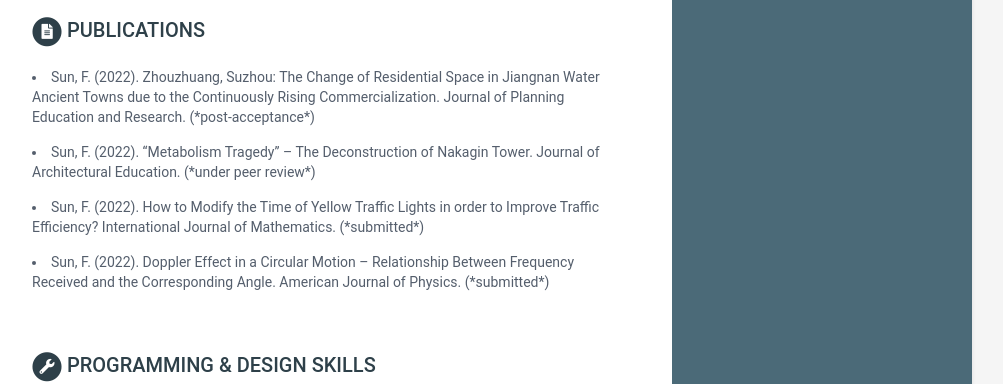
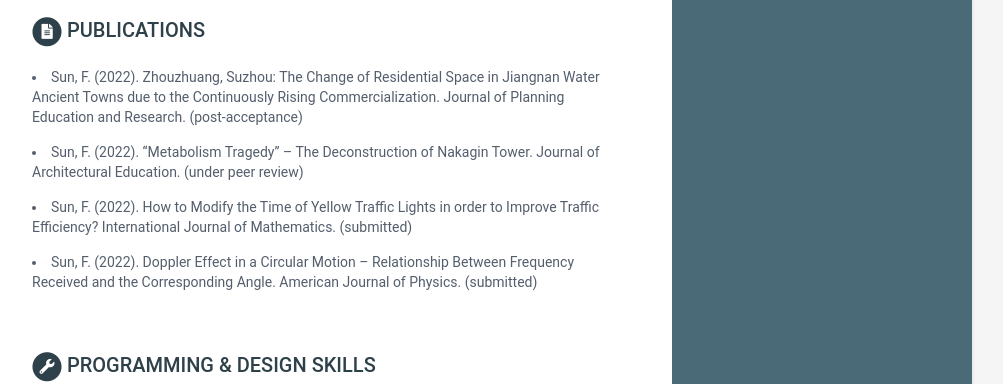
Before and after one commit to FangFrankSun/My_Resume, a Jekyll site: the page built from index.html, in a window 1280 px wide and 900 px high, scrolled down 3436 px. Shown: the part 191-575 px from the top of the window, without its empty margins (168-1171 px from the left). Built offline with Jekyll 4.4.1, drawn with Linux system fonts in a browser that asks for light colours; some of the changed text lies outside the part shown.

```diff
--- a/_data/data.yml
+++ b/_data/data.yml
@@ -87,7 +87,7 @@ experiences2:
     info:
 
       - role: Design Intern
-        time: 12/2022 — Now
+        time: 12/2022 — 01/2023
         company: Studios Architecture, Washington D.C., USA
         details: |
           - Model physical building and site models with 3D printing and lasering cutting for two ongoing health institution projects
@@ -269,10 +269,10 @@ publications:
     title: Publications
 
     papers:
-      - title: "Sun, F. (2022). Zhouzhuang, Suzhou: The Change of Residential Space in Jiangnan Water Ancient Towns due to the Continuously Rising Commercialization. Journal of Planning Education and Research. (*post-acceptance*)"
-      - title: Sun, F. (2022). “Metabolism Tragedy” – The Deconstruction of Nakagin Tower. Journal of Architectural Education. (*under peer review*)
-      - title: Sun, F. (2022). How to Modify the Time of Yellow Traffic Lights in order to Improve Traffic Efficiency? International Journal of Mathematics. (*submitted*)
-      - title: Sun, F. (2022). Doppler Effect in a Circular Motion – Relationship Between Frequency Received and the Corresponding Angle. American Journal of Physics. (*submitted*)
+      - title: "Sun, F. (2022). Zhouzhuang, Suzhou: The Change of Residential Space in Jiangnan Water Ancient Towns due to the Continuously Rising Commercialization. Journal of Planning Education and Research. (post-acceptance)"
+      - title: Sun, F. (2022). “Metabolism Tragedy” – The Deconstruction of Nakagin Tower. Journal of Architectural Education. (under peer review)
+      - title: Sun, F. (2022). How to Modify the Time of Yellow Traffic Lights in order to Improve Traffic Efficiency? International Journal of Mathematics. (submitted)
+      - title: Sun, F. (2022). Doppler Effect in a Circular Motion – Relationship Between Frequency Received and the Corresponding Angle. American Journal of Physics. (submitted)
 
 
 
```
